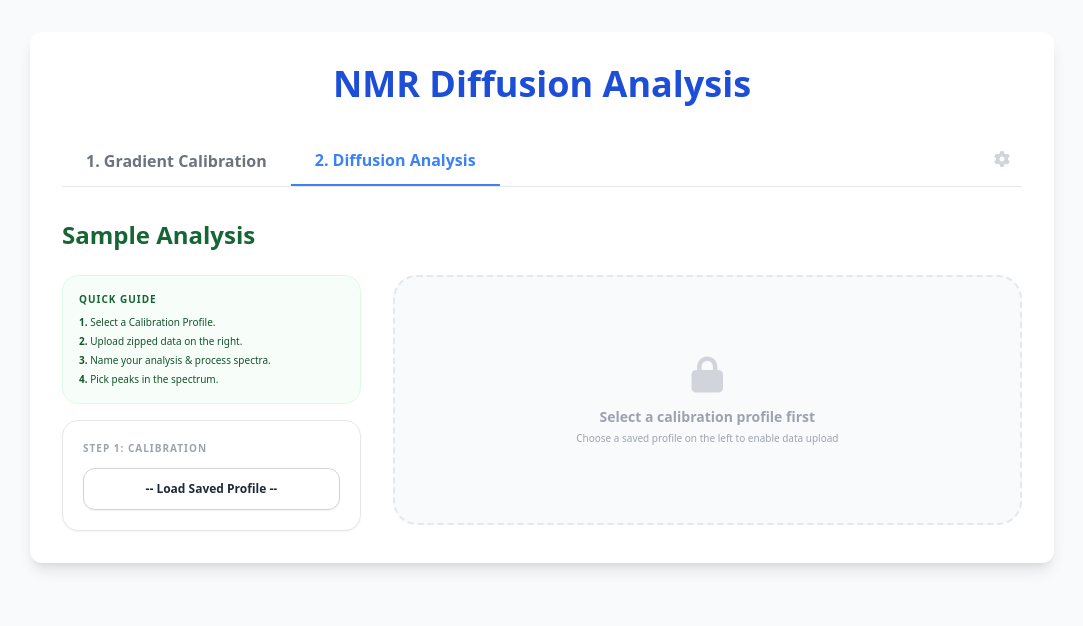
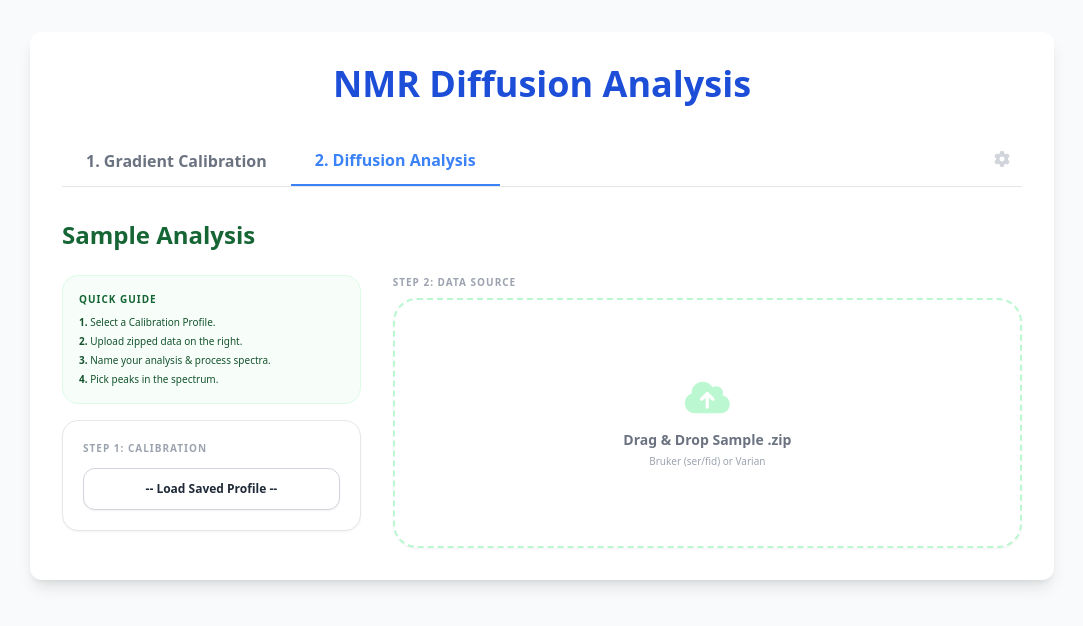
Before and after one commit to samratamin/Diffusion, a Flask app: page / in a window 1280 px wide. Shown: the top 626 px of the page, without its empty margins (98-1181 px from the left). Run offline with Flask 3, Linux system fonts and the light colour scheme; data comes from the database, SQL or seed files in the repository; data that the repository does not hold is empty; some libraries are stand-ins or nearby versions.

Commit message:
Fix: remove upload lock, preserve calibration selection on vendor filter, guard proceed without calibration

```diff
--- a/templates/index.html
+++ b/templates/index.html
@@ -210,12 +210,7 @@
 
                     <!-- RIGHT COLUMN: Upload Box (Swaps for Plot) -->
                     <div class="lg:col-span-8">
-                        <div id="analysis-upload-locked" class="flex flex-col items-center justify-center h-[250px] rounded-3xl border-2 border-dashed border-gray-200 bg-gray-50">
-                            <i class="fas fa-lock text-4xl text-gray-300 mb-3"></i>
-                            <p class="text-gray-400 text-sm font-bold">Select a calibration profile first</p>
-                            <p class="text-[10px] text-gray-400 mt-1">Choose a saved profile on the left to enable data upload</p>
-                        </div>
-                        <div id="analysis-upload-area" class="hidden flex flex-col">
+                        <div id="analysis-upload-area" class="flex flex-col">
                             <h3 class="text-[10px] font-black text-gray-400 uppercase tracking-widest mb-2">Step 2: Data Source</h3>
                             <div id="dropzone-sample" class="dropzone p-10 rounded-3xl text-center cursor-pointer bg-white shadow-sm hover:shadow-md transition-all flex flex-col justify-center border-2 border-dashed border-green-200 h-[250px]">
                                 <div id="dropzone-text-sample">
@@ -1127,6 +1122,10 @@
 
         async function applyProcessingAndContinue() {
             if (!currentDataId) return;
+            if (currentWorkflow === 'analysis' && !selectedCalibration) {
+                alert('Please select a calibration profile before proceeding.');
+                return;
+            }
             const ph0 = parseFloat(document.getElementById('ph0-slider').value);
             const ph1 = parseFloat(document.getElementById('ph1-slider').value);
             const pivotVal = document.getElementById('pivot-ppm').value;
@@ -1170,6 +1169,10 @@
         }
 
         function skipProcessing() {
+            if (currentWorkflow === 'analysis' && !selectedCalibration) {
+                alert('Please select a calibration profile before proceeding.');
+                return;
+            }
             // Use magnitude spectra as-is (legacy behaviour)
             proceedAfterProcessing();
         }
@@ -1216,14 +1219,7 @@
         }
 
         function resetAnalysisUpload() {
-            // Show upload or locked based on whether calibration is selected
-            if (selectedCalibration) {
-                document.getElementById('analysis-upload-area').classList.remove('hidden');
-                document.getElementById('analysis-upload-locked').classList.add('hidden');
-            } else {
-                document.getElementById('analysis-upload-area').classList.add('hidden');
-                document.getElementById('analysis-upload-locked').classList.remove('hidden');
-            }
+            document.getElementById('analysis-upload-area').classList.remove('hidden');
             document.getElementById('analysis-verification-area').classList.add('hidden');
             document.getElementById('processing-wizard').classList.add('hidden');
             document.getElementById('analysis-workspace').classList.add('hidden');
@@ -1278,10 +1274,14 @@
                 note.classList.add('hidden');
             }
 
-            // Always clear selection — force user to choose explicitly
-            picker.value = '';
-            selectedCalibration = null;
-            document.getElementById('selected-calib-summary').classList.add('hidden');
+            // Preserve selection if previously selected calibration is still in the filtered list
+            if (selectedCalibration && filtered.some(c => c.id == selectedCalibration.id)) {
+                picker.value = selectedCalibration.id;  // keep it
+            } else {
+                picker.value = '';
+                selectedCalibration = null;
+                document.getElementById('selected-calib-summary').classList.add('hidden');
+            }
             if (vendor && filtered.length === 0) {
                 const note = document.getElementById('calib-vendor-filter-note');
                 document.getElementById('calib-vendor-filter-text').textContent =
@@ -1322,20 +1322,8 @@
                     </div>
                 `;
                 summary.classList.remove('hidden');
-                // Unlock upload area if not already showing uploaded data
-                const _vArea2 = document.getElementById('analysis-verification-area');
-                if (_vArea2 && _vArea2.classList.contains('hidden')) {
-                    document.getElementById('analysis-upload-locked').classList.add('hidden');
-                    document.getElementById('analysis-upload-area').classList.remove('hidden');
-                }
             } else {
                 summary.classList.add('hidden');
-                // Re-lock upload area if no data has been uploaded yet
-                const _vArea = document.getElementById('analysis-verification-area');
-                if (_vArea && _vArea.classList.contains('hidden')) {
-                    document.getElementById('analysis-upload-area').classList.add('hidden');
-                    document.getElementById('analysis-upload-locked').classList.remove('hidden');
-                }
             }
         });
 
```
